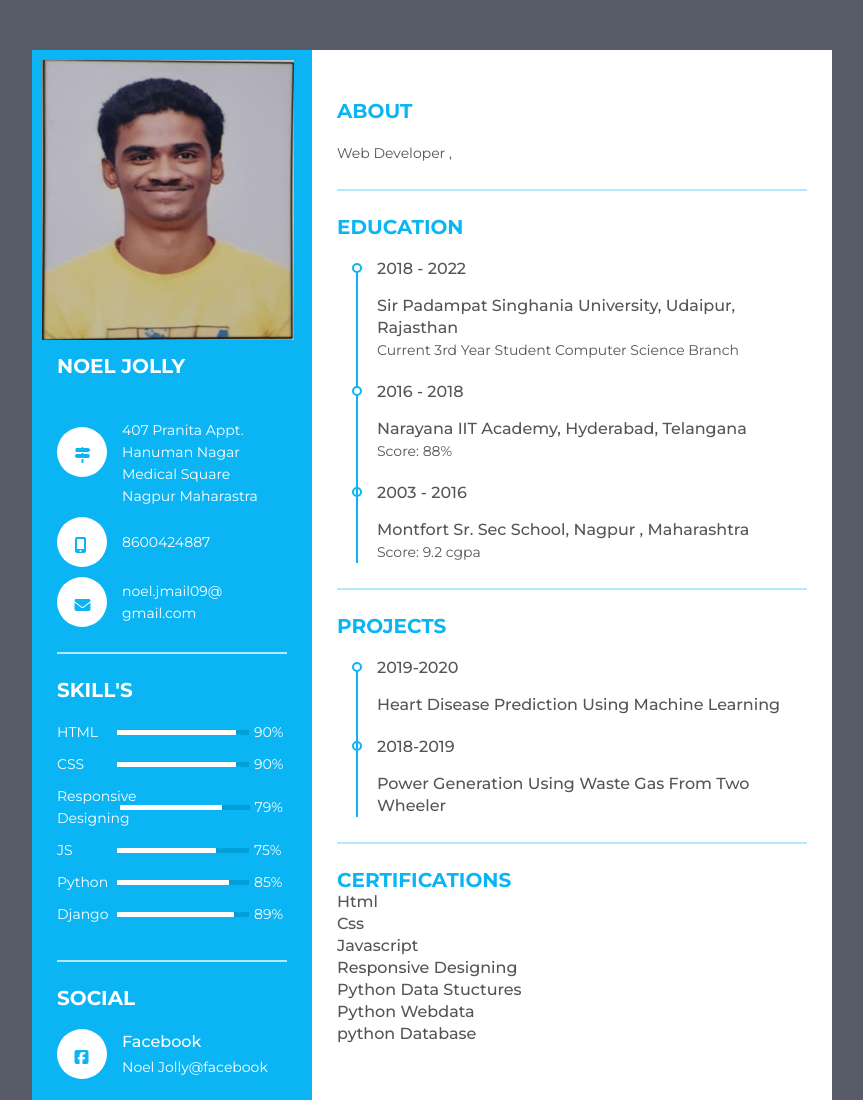
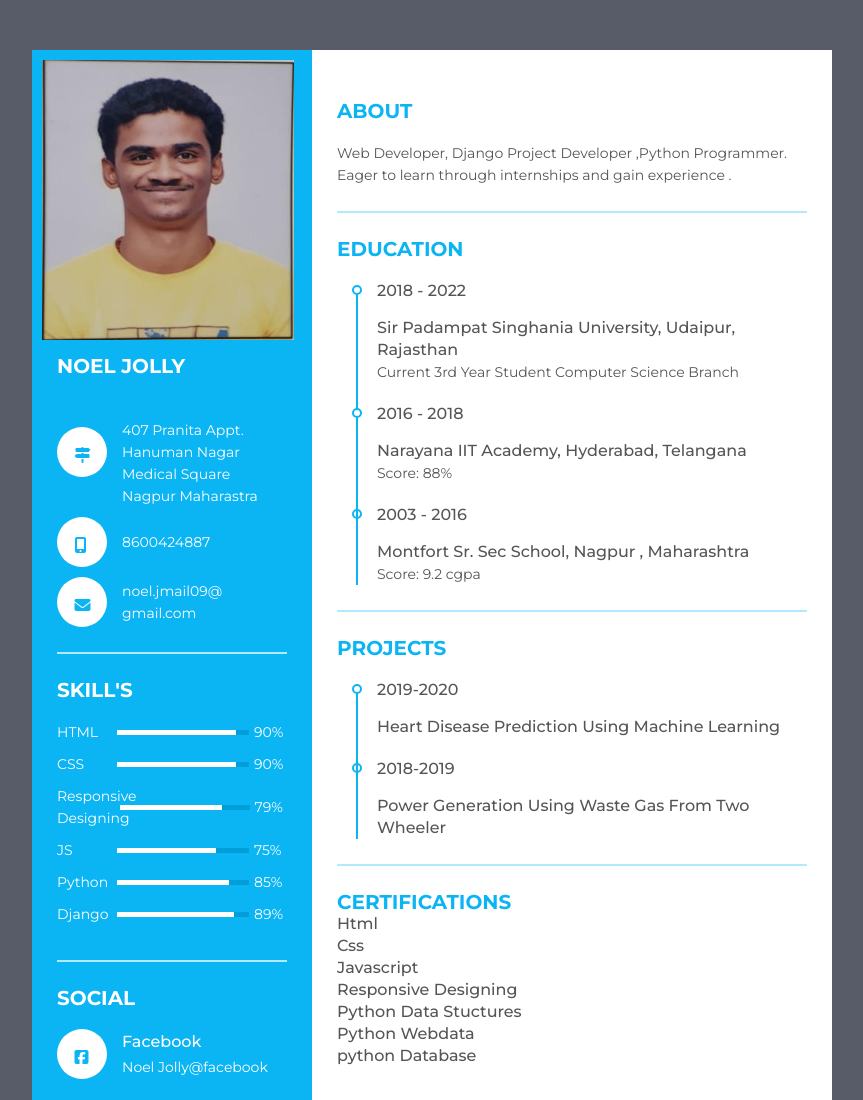
Before and after one commit to noeljolly09/CV, a plain HTML site: page index.html in a window 1280 px wide. Shown: the top 1100 px of the page, without its empty margins (208-1071 px from the left). Drawn offline with Linux system fonts and the light colour scheme.

Commit message:
Update index.html

```diff
--- a/index.html
+++ b/index.html
@@ -139,7 +139,7 @@
           <div class="title">
              <p class="bold">About </p>
            </div>
-          <p>Web Developer , </p>
+          <p>Web Developer, Django Project Developer ,Python Programmer. Eager to learn through internships and gain experience . </p>
       </div>
       <div class="resume_item resume_education">
         <div class="title">
```
